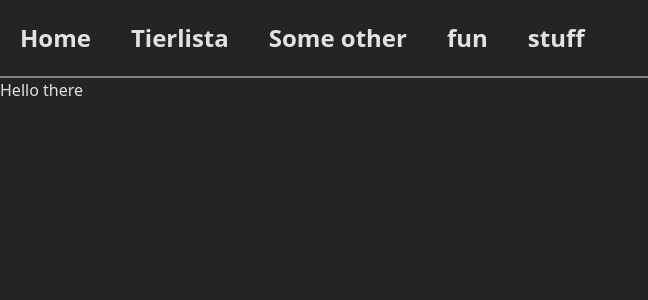
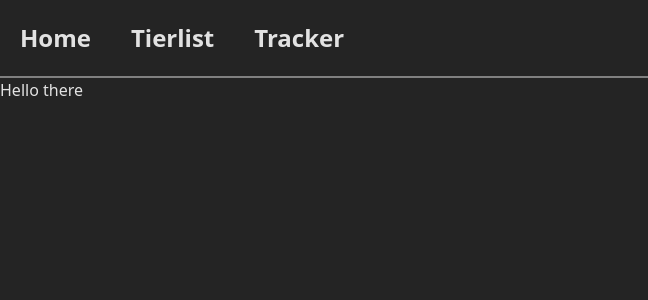
Before and after one commit to Kartonowy/iristie, a Vue app: page / in a window 1280 px wide. Shown: the top 300 px of the page, without its empty margins (0-648 px from the left). Built offline with nearby package versions, Linux system fonts and the light colour scheme; a web font is replaced by a local one.

Commit message:
cleanup and preparation for more fun stuff

```diff
--- a/src/App.vue
+++ b/src/App.vue
@@ -7,16 +7,10 @@
       <RouterLink to="/">Home</RouterLink>
     </h2>
     <h2>
-      <RouterLink to="/board/0">Tierlista</RouterLink>
+      <RouterLink to="/board/1">Tierlist</RouterLink>
     </h2>
     <h2>
-      <RouterLink to="/">Some other</RouterLink>
-    </h2>
-    <h2>
-      <RouterLink to="/">fun</RouterLink>
-    </h2>
-    <h2>
-      <RouterLink to="/">stuff</RouterLink>
+      <RouterLink to="/tracker">Tracker</RouterLink>
     </h2>
   </nav>
   <RouterView></RouterView>
--- a/src/main.ts
+++ b/src/main.ts
@@ -4,12 +4,14 @@ import App from './App.vue'
 import { createRouter, createWebHistory } from 'vue-router'
 import TierPanel from './modules/tierlist/components/TierPanel.vue'
 import Home from './modules/home/components/Home.vue'
+import Tracker from './modules/tracker/components/Tracker.vue'
 
 const router = createRouter({
     history: createWebHistory(),
     routes: [
         { path: '/', component: Home},
         { path: '/board/:board', component: TierPanel},
+        { path: '/tracker/', component: Tracker},
     ]
 })
 
```
